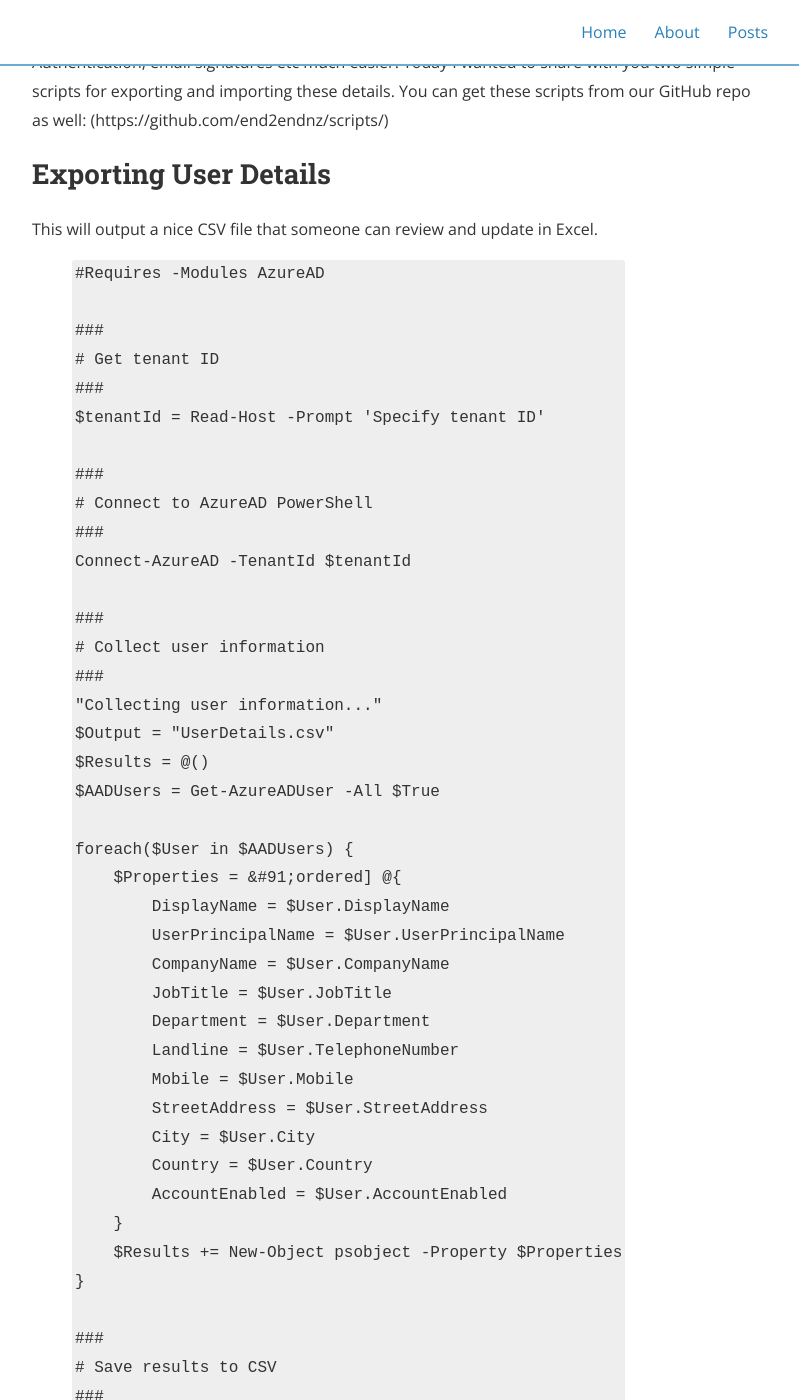
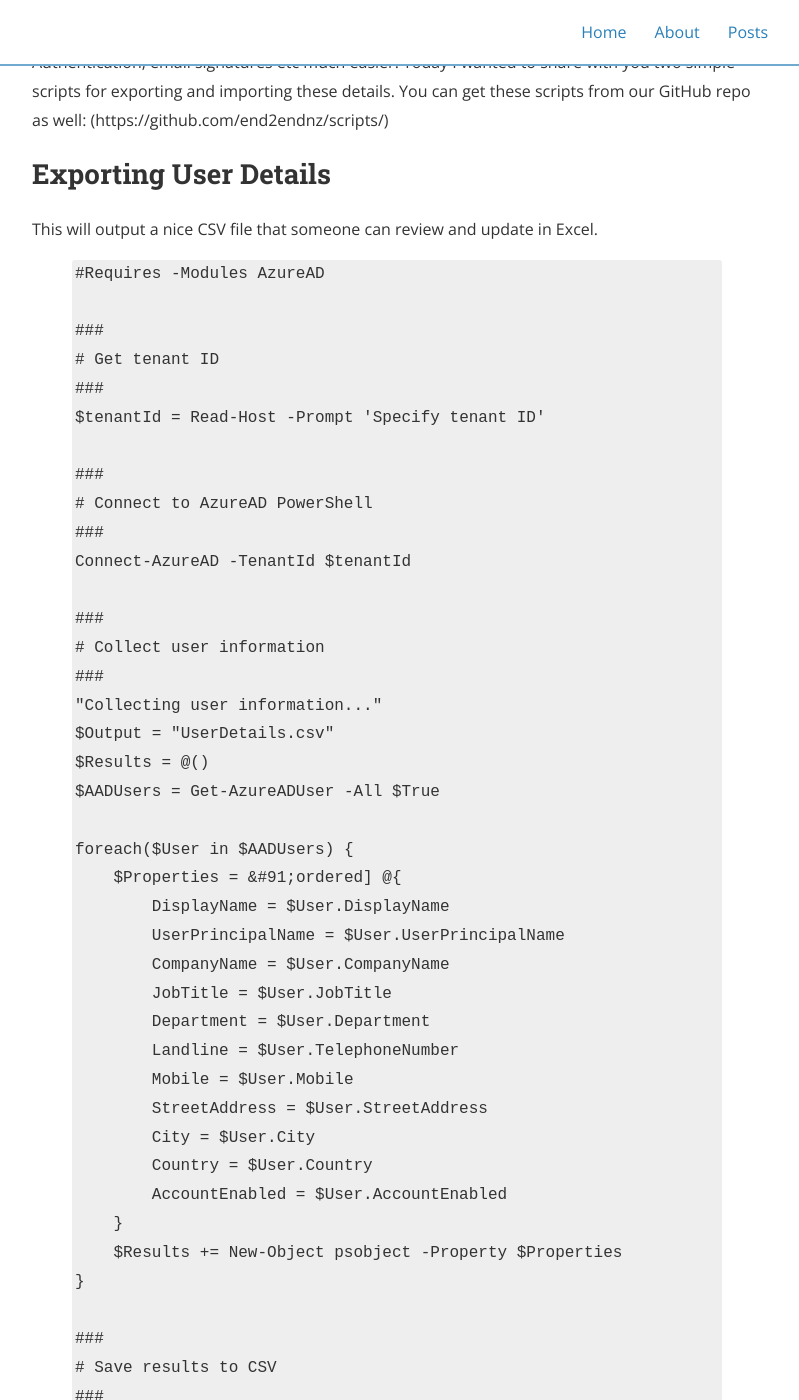
Before and after one commit to smpettit/smpettit.github.io, a Jekyll site: the page built from _posts/2020-01-09-azuread-bulk-updates.md, in a window 1280 px wide and 1400 px high, scrolled down 351 px. Shown: the whole window, without its empty margins (240-1039 px from the left). Built offline with Jekyll 4.4.1, drawn with Linux system fonts in a browser that asks for light colours; nearby versions of some CDN libraries; some of the changed text lies outside the part shown.

Commit message:
cap code snip width

```diff
--- a/_sass/_layout.scss
+++ b/_sass/_layout.scss
@@ -32,6 +32,8 @@
 	display: inline-block;
 	border-radius: 3px;
 	padding: 0 3px;
+	width: 650px;
+	overflow: scroll;
 }
 
 blockquote {
```
